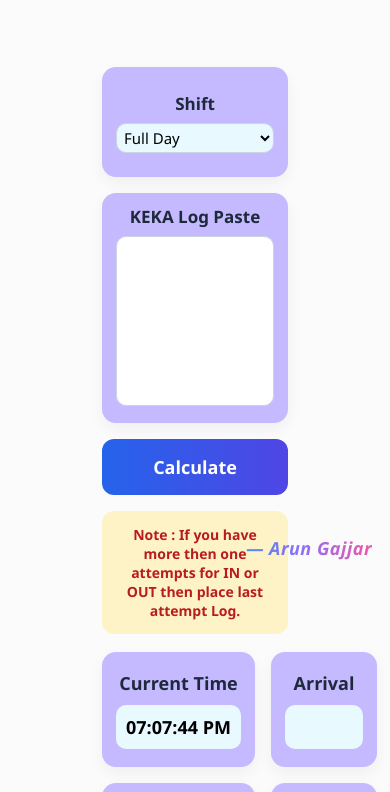
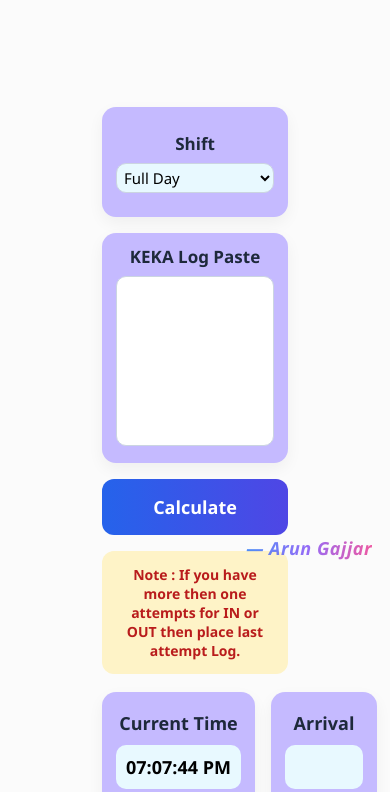
Before and after one commit to thetoolartist/shift-hour-calculator, a plain HTML site: page index.html in a window 390 px wide. Shown: the part 272-1064 px from the top of the page. Drawn offline with Linux system fonts and the light colour scheme.

Commit message:
Update index.html

```diff
--- a/index.html
+++ b/index.html
@@ -11,19 +11,16 @@
 
 body{
  margin:0;
- min-height:100vh;   /* change only this */
+ min-height:100vh;
  background:#FBFBFB;
- display:flex;
- justify-content:center;
- align-items:center;
- overflow:hidden;
 }
 
 .container{
  display:flex;
  flex-direction:column;
  width:60%;
- height:100vh;
+ min-height:70vh;   /* reduced from 100vh */
+ margin:40px auto;  /* adds balanced top spacing */
  padding:10px 24px;
  gap:10px;
  text-align:center;
@@ -66,6 +63,7 @@ body{
  display:flex;
  gap:18px;
  min-height:0;
+ align-items:center;   /* this centers the table area only */
 }
 
 /* LEFT PANEL */
@@ -253,8 +251,11 @@ button{
 }
 
 @media(max-width:1000px){
- .container{height:auto}
- .main{flex-direction:column}
+ .container{min-height:auto}
+ .main{
+   flex-direction:column;
+   align-items:stretch;
+ }
  .left-panel{width:100%}
 }
 
```
